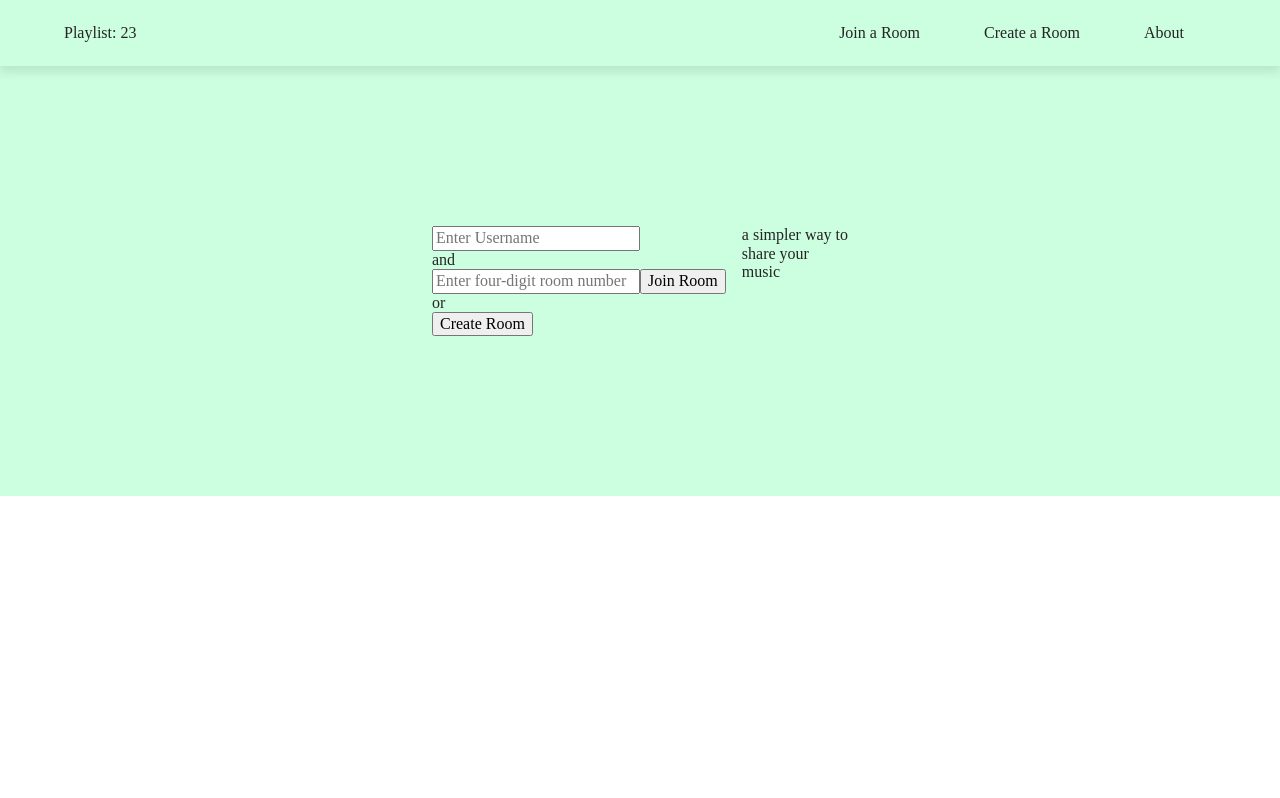
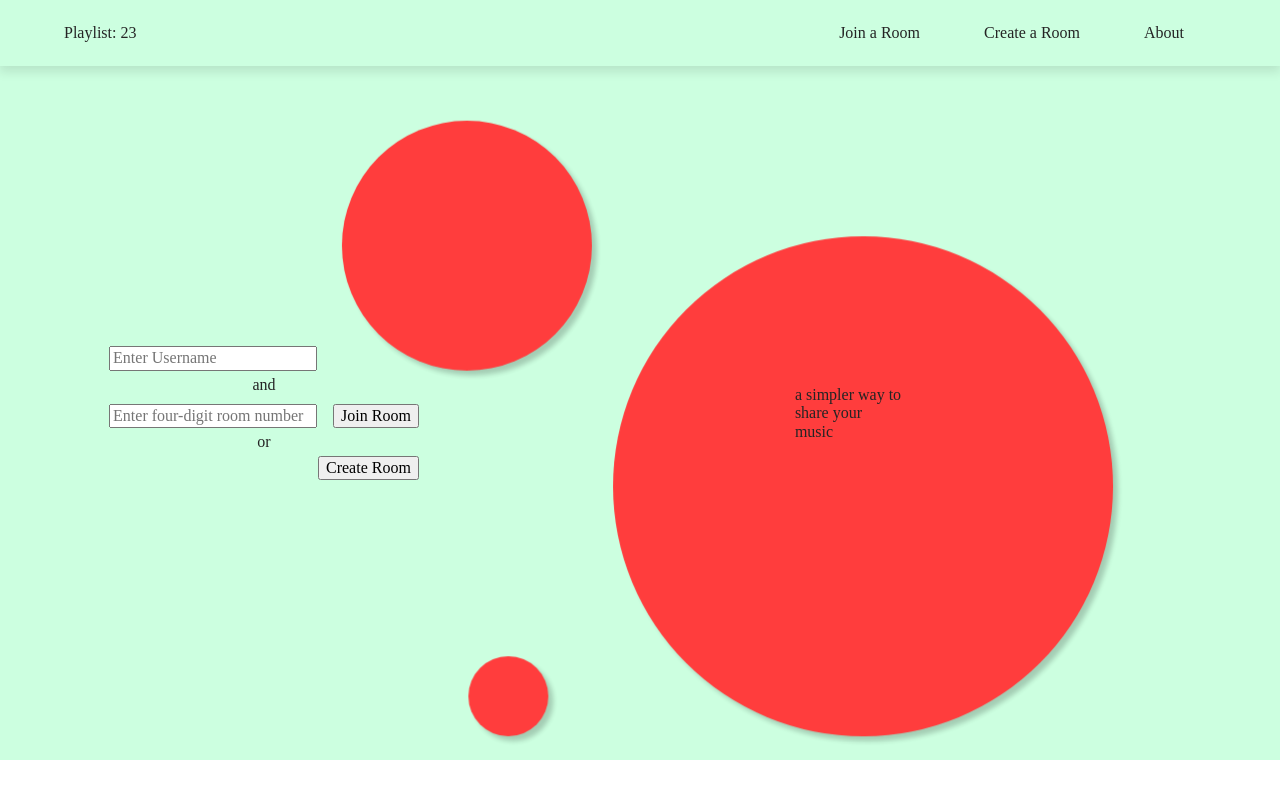
Before and after one commit to DaedalusFiction/playlist23, a React (Create React App) app in the folder client/: page / in a window 1280 px wide. Built offline with nearby package versions, Linux system fonts and the light colour scheme.

Commit message:
added home page css and bubble animations

```diff
--- a/client/src/App.css
+++ b/client/src/App.css
@@ -4,6 +4,7 @@
     --bg-primary: #ccffe0;
 
     --fc-primary: rgb(36, 36, 36);
+    --fc-bubble: rgb(255, 61, 61);
 }
 
 /* Reset  */
@@ -60,14 +61,19 @@ a {
     gap: 1rem;
 }
 
+.grid {
+    display: grid;
+    gap: 1rem;
+}
+
 /* Header  */
 
 .header {
     position: relative;
-    z-index: 1;
     background-color: var(--bg-primary);
     padding: 1.5rem 0;
     box-shadow: 0px 5px 10px 1px rgba(0, 0, 0, 0.1);
+    z-index: 2;
 }
 
 .header .container {
@@ -92,9 +98,99 @@ a {
 
 .home {
     background-color: var(--bg-primary);
+    overflow: hidden;
+}
+
+.home-left,
+.home-right {
+    z-index: 5;
+}
+
+.home .grid {
+    grid-template-columns: 1fr 1fr;
+    padding: 35vh 0;
+}
+
+.home .grid > * {
+    width: 400px;
 }
 
 .home .flex {
     justify-content: center;
-    padding: 20vh 0;
+    align-items: center;
 }
+
+.home-buttons {
+    display: flex;
+    flex-direction: column;
+    justify-content: center;
+}
+
+.home-buttons p {
+    text-align: center;
+}
+
+.home-buttons * + * {
+    margin-top: 0.3em;
+}
+
+.home-buttons input {
+    width: fit-content;
+    margin-right: 1rem;
+}
+
+.home-buttons button {
+    width: fit-content;
+    margin-left: auto;
+}
+
+/* Bubbles  */
+
+.bubbles {
+    position: relative;
+}
+
+.bubbles > * {
+    position: absolute;
+    background-color: var(--fc-bubble);
+    border-radius: 100%;
+    box-shadow: 5px 5px 5px rgba(0, 0, 0, 0.2);
+    z-index: 1;
+    animation: animateBubbles linear infinite;
+}
+
+.bubble-1 {
+    width: 500px;
+    height: 500px;
+    top: 20vh;
+    right: 20vw;
+    animation-duration: 300s;
+}
+
+.bubble-2 {
+    width: 250px;
+    height: 250px;
+    top: 10vh;
+    left: 20vw;
+    animation-duration: 120s;
+    animation-direction: reverse;
+}
+
+.bubble-3 {
+    width: 80px;
+    height: 80px;
+    top: 70vh;
+    left: 30vw;
+    animation-duration: 100s;
+}
+
+/* Keyframes */
+
+@keyframes animateBubbles {
+    from {
+        transform: rotate(0deg) translateX(7vw) rotate(0deg);
+    }
+    to {
+        transform: rotate(360deg) translateX(7vw) rotate(-360deg);
+    }
+}
--- /dev/null
+++ b/client/src/components/Bubbles.js
@@ -0,0 +1,15 @@
+import React from "react";
+import { useState } from "react";
+
+const Bubbles = () => {
+    const bubbles = 3;
+    return (
+        <ul className="bubbles">
+            <li className="bubble-1"></li>
+            <li className="bubble-2"></li>
+            <li className="bubble-3"></li>
+        </ul>
+    );
+};
+
+export default Bubbles;
--- a/client/src/components/JoinRoomButton.js
+++ b/client/src/components/JoinRoomButton.js
@@ -5,7 +5,7 @@ const JoinRoomButton = ({
     joinError,
 }) => {
     return (
-        <>
+        <div>
             <input
                 type="text"
                 onChange={enterRoomNumber}
@@ -16,7 +16,7 @@ const JoinRoomButton = ({
                 <p>Room number must be four digits</p>
             )}
             {joinError && <p>Room Number not found</p>}
-        </>
+        </div>
     );
 };
 
--- a/client/src/routes/Home.js
+++ b/client/src/routes/Home.js
@@ -1,3 +1,4 @@
+import Bubbles from "../components/Bubbles";
 import CreateRoomButton from "../components/CreateRoomButton";
 import JoinRoomButton from "../components/JoinRoomButton";
 import UsernameInput from "../components/UsernameInput";
@@ -13,9 +14,10 @@ const Home = ({
     return (
         <>
             <main className="home">
+                <Bubbles />
                 <div className="container">
-                    <div className="flex">
-                        <div className="home-left">
+                    <div className="grid">
+                        <div className="home-left flex">
                             <div className="home-buttons">
                                 <UsernameInput enterUsername={enterUsername} />
                                 <p>and</p>
@@ -29,7 +31,7 @@ const Home = ({
                                 <CreateRoomButton createRoom={createRoom} />
                             </div>
                         </div>
-                        <div className="home-right">
+                        <div className="home-right flex">
                             <div className="home-hero">
                                 <p>a simpler way to</p>
                                 <p>share your</p>
```
